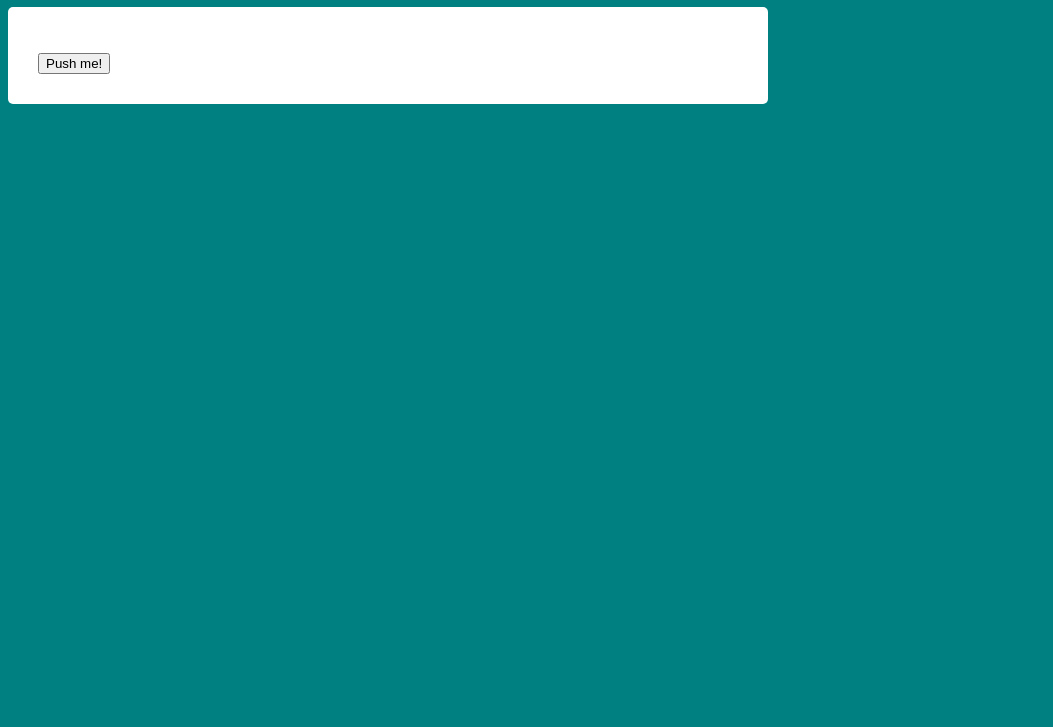
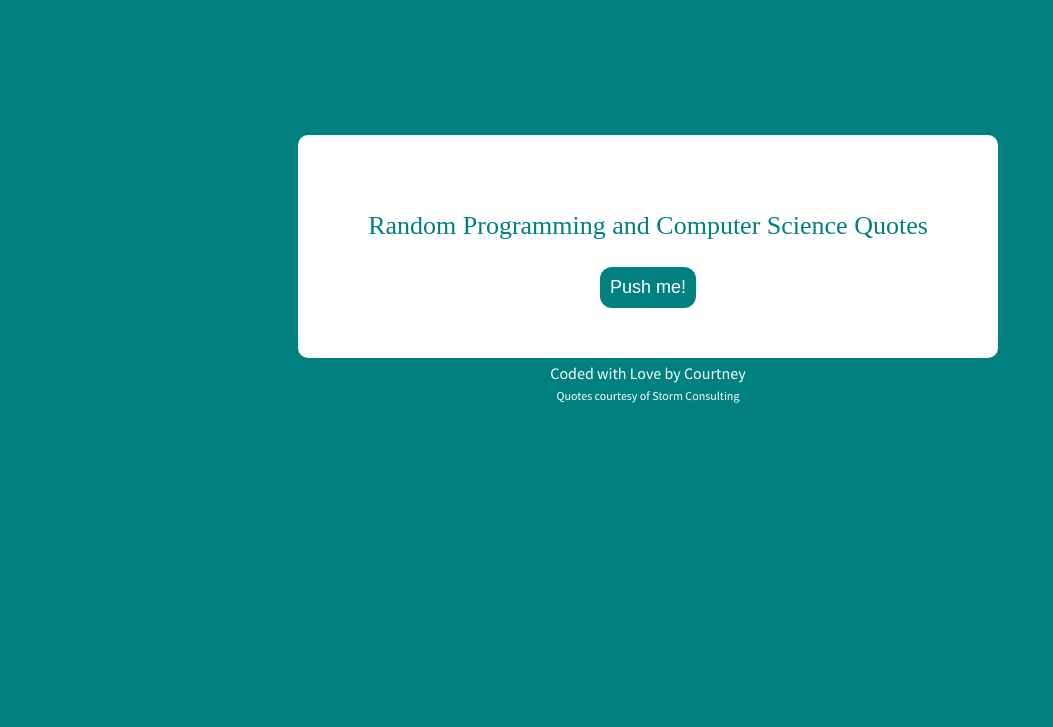
Before and after one commit to Courtney2511/quoteMachine, a plain HTML site: page index.html in a window 1280 px wide. Shown: the part 73-800 px from the top of the page, without its empty margins (0-1053 px from the left). Drawn offline with nearby package versions, Linux system fonts and the light colour scheme; no server answers; a web font is replaced by a local one.

Commit message:
almost finished

```diff
--- a/index.html
+++ b/index.html
@@ -3,20 +3,21 @@
 <head>
   <meta charset="UTF-8">
   <title>Random Quote Machine | Courtney Noonan</title>
+  <link href="https://fonts.googleapis.com/css?family=Abhaya+Libre|Source+Sans+Pro" rel="stylesheet">
   <link rel="stylesheet" href="stylesheets/main.css">
   <script src="https://ajax.googleapis.com/ajax/libs/jquery/3.1.1/jquery.min.js"></script>
   <script src="script.js"></script>
 </head>
 <body>
-  <header>
-    <h1>Random Quote Machine</h1>
-  </header>
+
   <section>
     <div id="quote-container">
-      <p id="quote"></p>
+      <p id="quote">Random Programming and Computer Science Quotes</p>
       <p id="author"></p>
       <button id="get-quote">Push me!</button>
     </div>
+  <p id="signature">Coded with Love by <a href="https://github.com/Courtney2511">Courtney</a></p>
+  <p id="credit">Quotes courtesy of <a href="http://quotes.stormconsultancy.co.uk/">Storm Consulting</a></p>
   </section>
 
 
--- a/script.js
+++ b/script.js
@@ -10,7 +10,7 @@ $(document).ready(function(){
     var max = quoteList.length;
     var randomNumber = Math.floor(Math.random() * (max - min) + min);
     console.log(randomNumber);
-    $("#quote").html("\" " + quoteList[randomNumber].quote + " \"");
+    $("#quote").html("\"" + quoteList[randomNumber].quote + "\"");
     $("#author").html("- " + quoteList[randomNumber].author);
   });
 });
--- a/stylesheets/main.css
+++ b/stylesheets/main.css
@@ -1,11 +1,63 @@
 
 body {
   background-color: teal;
+  font-family: Arial;
+  color: white;
+  text-align: center;
+  width: 100%;
 }
 
 #quote-container {
-  border-radius: 5px;
-  padding: 30px;
+  display:inline-block;
+  margin-top: 200px;
+  border-radius: 10px;
+  padding: 50px;
   background-color: white;
-  width: 700px;
+  width: 600px;
+  text-align: center;
 }
+
+#quote {
+  font-family: "Abhaya Libre";
+  text-align: center;
+  font-size: 26px;
+  color: teal;
+}
+
+#author {
+  text-align: right;
+  color: teal;
+}
+
+button {
+  background-color: teal;
+  border: none;
+  color: white;
+  padding: 10px;
+  font-size: 18px;
+  border-radius: 12px;
+}
+
+button:visited {
+  border: 0;
+}
+
+#signature {
+  margin: 5px;
+  font-family: "Source Sans Pro";
+}
+
+#credit {
+  font-size: 12px;
+  font-family: "Source Sans Pro";
+  margin: 5px;
+}
+
+a {
+  text-decoration: none;
+  color: white;
+}
+
+a:visited {
+  text-decoration: none;
+}
```
